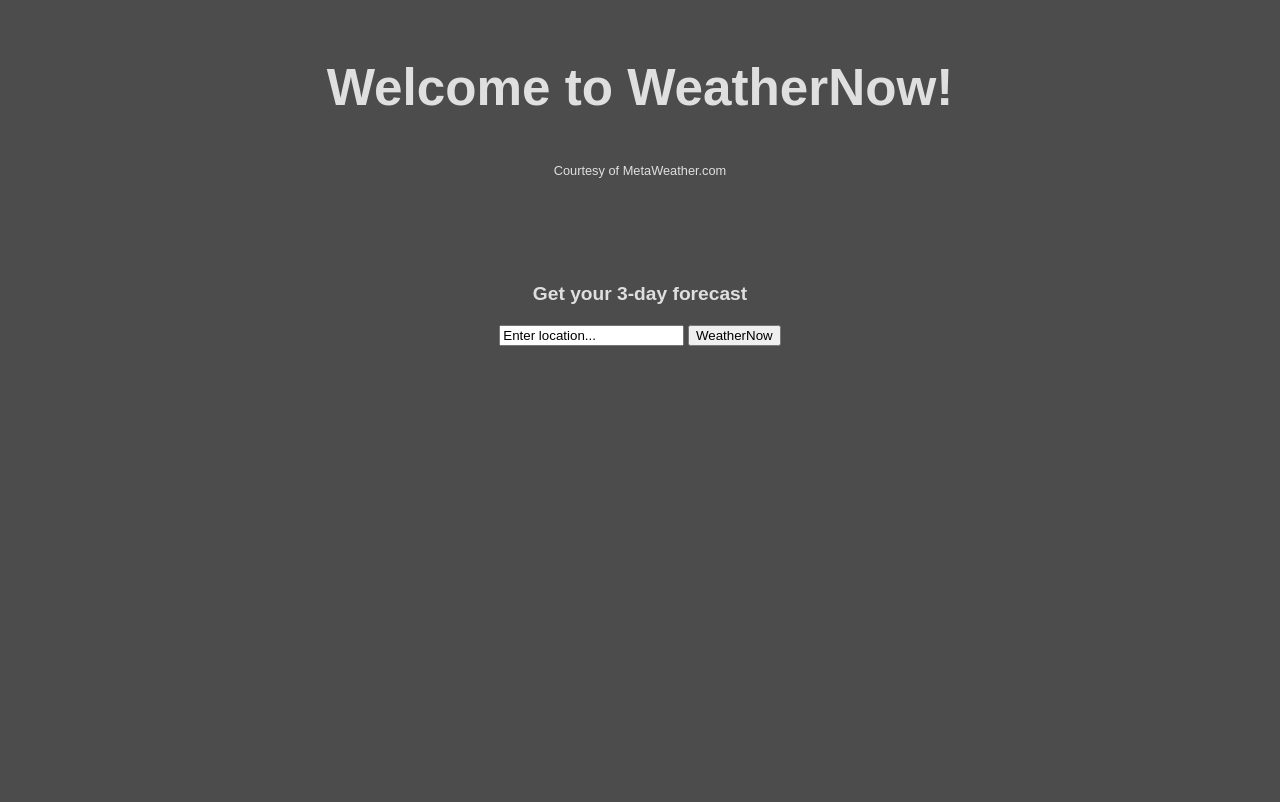
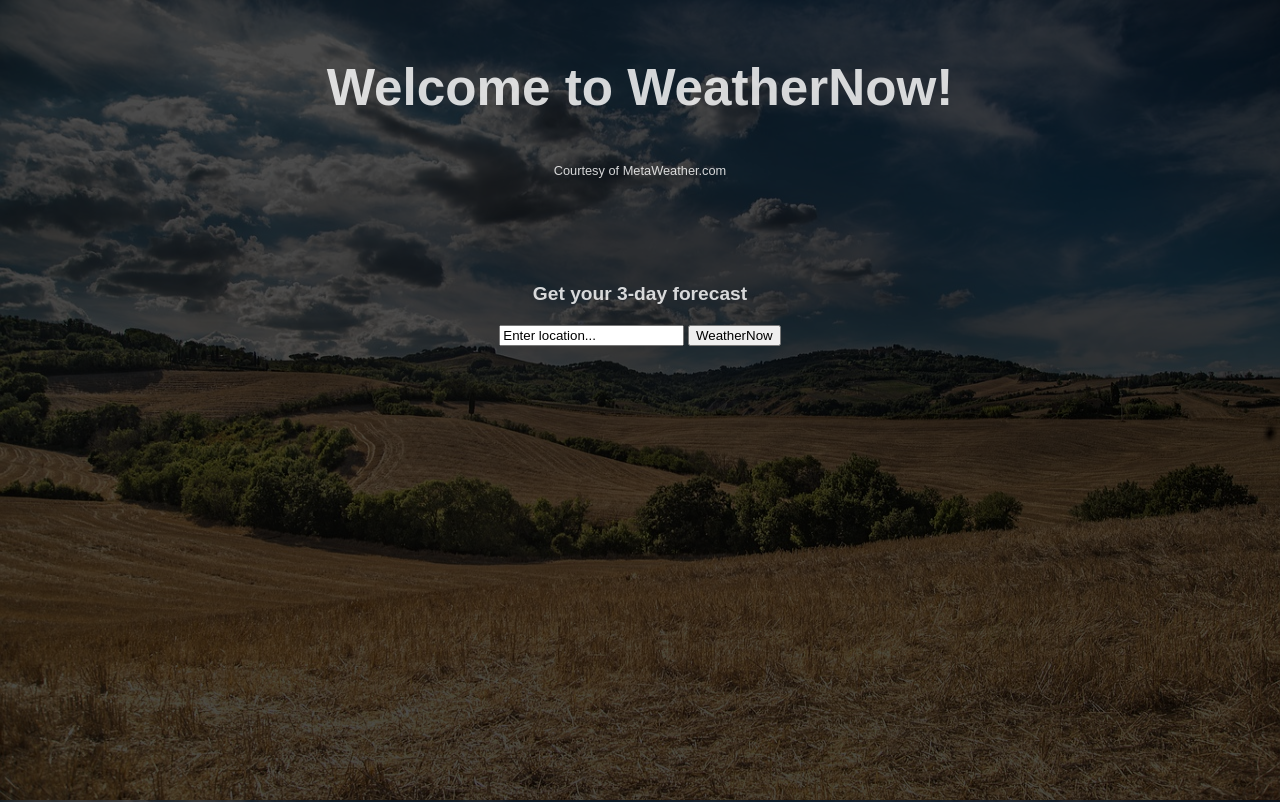
Before and after one commit to Karatesvennis/WeatherNow, a plain HTML site: page index.html in a window 1280 px wide. Shown: the top 802 px of the page. Drawn offline with Linux system fonts and the light colour scheme; the site is published under a folder, as on GitHub Pages, so addresses that start at the root find nothing.

Commit message:
Add to previous

```diff
--- a/style.css
+++ b/style.css
@@ -3,7 +3,7 @@
     font-size: 80%;
     font-family: Arial, Helvetica, sans-serif;
 
-    background: linear-gradient(rgba(0, 0, 0, 0.70), rgba(0, 0, 0, 0.70)), url(/hill-2165759_1280.jpg), no-repeat center center fixed;
+    background: linear-gradient(rgba(0, 0, 0, 0.70), rgba(0, 0, 0, 0.70)), url(hill-2165759_1280.jpg), no-repeat center center fixed;
     -webkit-background-size: cover;
     -moz-background-size: cover;
     -o-background-size: cover;
```
